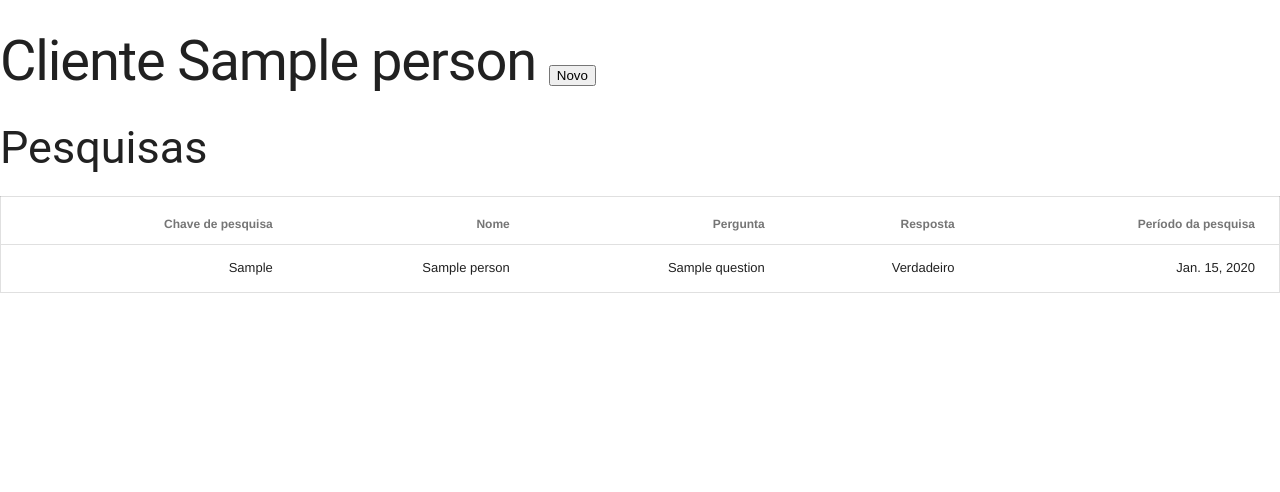
After one commit to rg3915/pesquisaalterdata, a Django app: template pesquisa_alter/core/templates/person_detail.html in a window 1280 px wide. The commit adds this page. Shown: the top 492 px of the page. Run offline with Django 3.2, Linux system fonts and the light colour scheme; the template is opened without the code that fills it: values that come from a table or form of the project are taken from there, others are empty; tables that the repository leaves empty hold one stand-in row (values such as "Sample post"); parts of the project's set-up code (start-up, migrations or seed data) failed here and were passed over; some libraries are stand-ins or nearby versions.

Commit message:
Página de detalhes do Cliente mostrando todas as pesquisas dele.

```diff
--- a/pesquisa_alter/core/admin.py
+++ b/pesquisa_alter/core/admin.py
@@ -16,4 +16,4 @@ class QuestionsAdmin(admin.ModelAdmin):
 
 @admin.register(Pesquisa)
 class PesquisaAdmin(admin.ModelAdmin):
-    list_display = ('__str__', )
+    list_display = ('__str__', 'person')
--- a/pesquisa_alter/core/models.py
+++ b/pesquisa_alter/core/models.py
@@ -37,7 +37,6 @@ class Person(models.Model):
             # 'gender': self.get_gender_display(),
         }
 
-
     def get_absolute_url(self):
         return reverse('pesquisa_alter:add_pesquisa', args=[str(self.id)])
 
@@ -52,7 +51,8 @@ class Questions(models.Model):
         ('5', 'Comprometimento'),
     )
     question = models.CharField('Pergunta', max_length=200)
-    level = models.CharField('Nível', max_length=15, choices=LEVEL_CHOICES, default='0')
+    level = models.CharField('Nível', max_length=15,
+                             choices=LEVEL_CHOICES, default='0')
 
     class Meta:
         verbose_name = 'Questão'
@@ -62,14 +62,18 @@ class Questions(models.Model):
     def __str__(self):
         return self.question
 
+
 class PesquisaManager(models.Manager):
+
     def add_question(self, search_key, question):
-        pesquisa, created = self.get_or_create(search_key=search_key, question=question)
+        pesquisa, created = self.get_or_create(
+            search_key=search_key, question=question)
         if not created:
             pesquisa.person = pesquisa.person
             pesquisa.question = pesquisa.question
             pesquisa.save()
         return pesquisa
+
 
 class Pesquisa(models.Model):
     RESPOSTA_CHOICES = (
@@ -77,16 +81,20 @@ class Pesquisa(models.Model):
         ('F', 'Falso'),
         ('I', 'Indefinido'),
     )
-    search_key = models.CharField('Chave da pesquisa', max_length=200, db_index=False)
-    person = models.ForeignKey('core.person', related_name='Pessoa', on_delete=models.CASCADE)
+    search_key = models.CharField(
+        'Chave da pesquisa', max_length=200, db_index=False)
+    person = models.ForeignKey(
+        'core.person', related_name='Pessoa', on_delete=models.CASCADE)
     researched = models.CharField('Entrevistado', max_length=200)
-    question = models.ForeignKey('core.Questions', related_name='Pergunta', on_delete=models.CASCADE,)
-    response = models.CharField('Resposta', max_length=1, choices=RESPOSTA_CHOICES, default='I')
-    participation_on = models.DateField('período dapesquisa', default=timezone.now)
+    question = models.ForeignKey(
+        'core.Questions', related_name='Pergunta', on_delete=models.CASCADE,)
+    response = models.CharField(
+        'Resposta', max_length=1, choices=RESPOSTA_CHOICES, default='I')
+    participation_on = models.DateField(
+        'período da pesquisa', default=timezone.now)
     created_on = models.DateTimeField('solicitado em', default=timezone.now)
 
     objects = PesquisaManager()
-
 
     class Meta:
         verbose_name = 'Pesquisa'
--- /dev/null
+++ b/pesquisa_alter/core/templates/person_detail.html
@@ -0,0 +1,38 @@
+{% extends "base.html" %}
+{% load static %}
+
+{% block content %}
+
+<div class="container">
+  <h1>Cliente {{ person.name }} <button class="btn" href="">Novo</button></h1>
+
+
+
+
+  <h2>Pesquisas</h2>
+
+  <table id="myTable" class="table mdl-data-table" style="width:100%">
+    <thead>
+      <tr>
+        <th>Chave de pesquisa</th>
+        <th>Nome</th>
+        <th>Pergunta</th>
+        <th>Resposta</th>
+        <th>Período da pesquisa</th>
+      </tr>
+    </thead>
+    <tbody>
+      {% for pesquisa in pesquisas %}
+        <tr>
+          <td>{{ pesquisa.search_key }}</td>
+          <td>{{ pesquisa.person }}</td>
+          <td>{{ pesquisa.question }}</td>
+          <td>{{ pesquisa.get_response_display }}</td>
+          <td>{{ pesquisa.participation_on }}</td>
+        </tr>
+      {% endfor %}
+    </tbody>
+  </table>
+</div>
+
+{% endblock content %}
--- a/pesquisa_alter/core/urls.py
+++ b/pesquisa_alter/core/urls.py
@@ -8,6 +8,7 @@ app_name = 'core'
 urlpatterns = [
     path('', v.index, name='index'),
     path('person/json/', v.person_json, name='person_json'),
+    path('person/<int:pk>/', v.person_detail, name='person_detail'),
     path(
         'pesquisa/',
         TemplateView.as_view(template_name='add_pesquisa.html'),
```
Also changed, not shown: pesquisa_alter/core/templates/index.html (+5 -3 lines), pesquisa_alter/core/views.py (+11 -3 lines).
